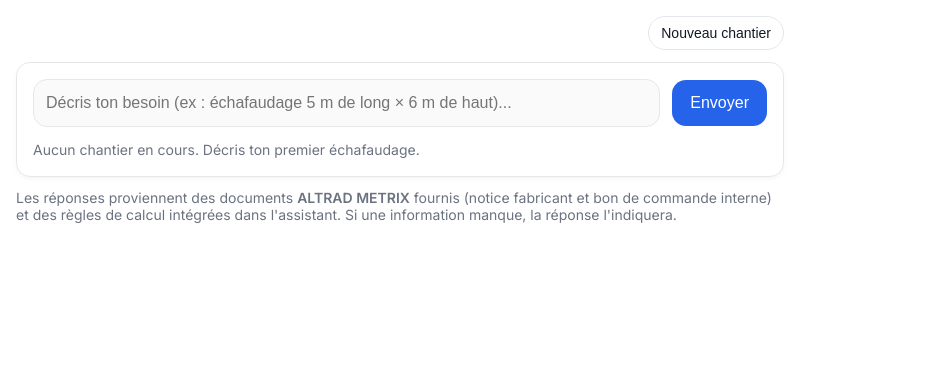
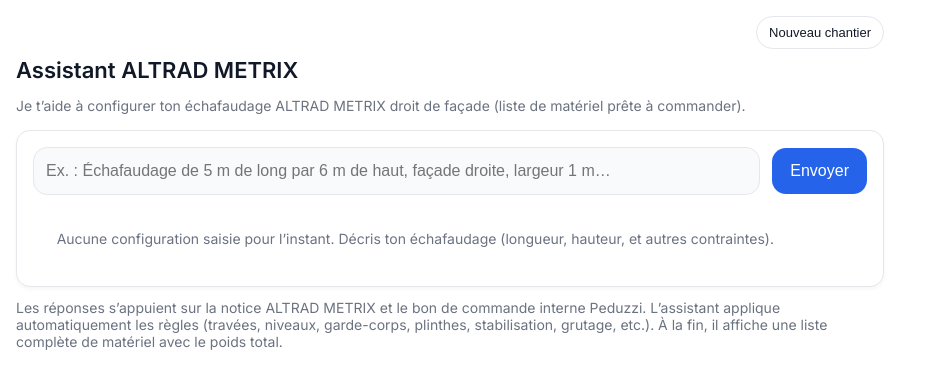
Before and after one commit to pierrehouillon/Assistant-IA-QHSSE-TOTAL, a website: page index.html in a window 1280 px wide. Shown: the whole page, without its empty margins (0-931 px from the left). Drawn offline with Linux system fonts and the light colour scheme.

Commit message:
Update index.html

```diff
--- a/index.html
+++ b/index.html
@@ -3,33 +3,37 @@
 <head>
   <meta charset="utf-8" />
   <meta name="viewport" content="width=device-width,initial-scale=1,maximum-scale=1,viewport-fit=cover" />
-  <title>Assistant Échafaudage ALTRAD METRIX</title>
+  <title>Assistant ALTRAD METRIX – Liste de matériel</title>
 
   <link href="https://fonts.googleapis.com/css2?family=Inter:wght@400;500;600&display=swap" rel="stylesheet">
 
   <style>
     :root{
       --gap:12px; --radius:14px; --border:#e5e7eb; --muted:#6b7280; --primary:#2563eb;
-      --bg-soft:#fafafa;
+      --bg-soft:#f9fafb;
     }
     *{box-sizing:border-box}
     body{
-      margin:0; padding:16px; max-width:800px;
+      margin:0; padding:16px; max-width:900px;
       font-family:'Inter',system-ui,-apple-system,Segoe UI,Roboto,Arial,sans-serif;
-      color:#111827; background:#fff; -webkit-font-smoothing:antialiased;
+      color:#111827; background:#ffffff; -webkit-font-smoothing:antialiased;
     }
+
+    h1{font-size:22px;margin:0 0 4px;font-weight:600}
+    .subtitle{color:var(--muted);font-size:14px;margin-bottom:16px}
+
     .topbar{display:flex;justify-content:flex-end;align-items:center;gap:8px;margin-bottom:8px}
     .ghost-btn{
       appearance:none;border:1px solid var(--border);background:#fff;color:#111827;
-      padding:8px 12px;border-radius:999px;font-size:14px;cursor:pointer;
+      padding:8px 12px;border-radius:999px;font-size:13px;cursor:pointer;
     }
-    .ghost-btn:hover{background:#f8f8f8}
+    .ghost-btn:hover{background:#f3f4f6}
 
     .flash{
       display:none; align-items:center; gap:8px;
       border:1px solid #d1fae5; background:#ecfdf5; color:#065f46;
-      padding:8px 12px; border-radius:999px; font-size:13px;
-      animation:fade 0.25s ease;
+      padding:6px 10px; border-radius:999px; font-size:12px;
+      animation:fade .25s ease;
     }
     .flash.show{display:inline-flex}
     @keyframes fade{from{opacity:.2;transform:translateY(-2px)}to{opacity:1;transform:none}}
@@ -37,6 +41,7 @@
     .card{
       border:1px solid var(--border); border-radius:var(--radius);
       padding:16px; margin:12px 0; box-shadow:0 2px 4px rgba(0,0,0,.04);
+      background:#fff;
     }
     .row{display:flex;gap:var(--gap); align-items:center}
 
@@ -54,34 +59,43 @@
     }
     button.primary:hover{background:#1d4ed8}
 
-    .answer{white-space:pre-wrap; line-height:1.5; margin-top:12px}
+    .answer{white-space:pre-wrap; line-height:1.5; margin-top:12px;font-size:14px}
     .muted{color:var(--muted); font-size:14px; margin-top:10px}
     .loading{opacity:.7}
 
     @media (max-width:600px){
       input,button.primary{font-size:15px}
       .topbar{justify-content:space-between}
+      h1{font-size:19px}
     }
   </style>
 </head>
 <body>
 
   <div class="topbar">
-    <span id="flash" class="flash">🆕 Nouveau chantier</span>
+    <span id="flash" class="flash">🆕 Nouveau chantier démarré</span>
     <button id="newTopic" class="ghost-btn" aria-label="Nouveau chantier">Nouveau chantier</button>
   </div>
 
+  <h1>Assistant ALTRAD METRIX</h1>
+  <p class="subtitle">
+    Je t’aide à configurer ton échafaudage ALTRAD METRIX droit de façade (liste de matériel prête à commander).
+  </p>
+
   <div class="card">
     <div class="row" style="margin-bottom:12px;">
-      <input id="q" placeholder="Décris ton besoin (ex : échafaudage 5 m de long × 6 m de haut)..." />
+      <input id="q" placeholder="Ex. : Échafaudage de 5 m de long par 6 m de haut, façade droite, largeur 1 m…" />
       <button id="go" class="primary">Envoyer</button>
     </div>
-    <div id="out" class="answer muted">Aucun chantier en cours. Décris ton premier échafaudage.</div>
+    <div id="out" class="answer muted">
+      Aucune configuration saisie pour l’instant. Décris ton échafaudage (longueur, hauteur, et autres contraintes).
+    </div>
   </div>
 
   <p class="muted">
-    Les réponses proviennent des documents <strong>ALTRAD METRIX</strong> fournis (notice fabricant et bon de commande interne)
-    et des règles de calcul intégrées dans l'assistant. Si une information manque, la réponse l'indiquera.
+    Les réponses s’appuient sur la notice ALTRAD METRIX et le bon de commande interne Peduzzi.
+    L’assistant applique automatiquement les règles (travées, niveaux, garde-corps, plinthes, stabilisation, grutage, etc.).
+    À la fin, il affiche une liste complète de matériel avec le poids total.
   </p>
 
   <script>
@@ -93,7 +107,7 @@
     const newBtn = document.getElementById("newTopic");
     const flash = document.getElementById("flash");
 
-    // Thread pour ce chantier (comme QHSSE, mais clé différente)
+    // Thread courant mémorisé comme pour le QHSSE
     let threadId = localStorage.getItem("metrix_thread") || null;
 
     function showFlash() {
@@ -107,7 +121,7 @@
       qEl.value = "";
       qEl.focus();
       outEl.classList.add("muted");
-      outEl.textContent = "Nouveau chantier démarré. Donne-moi la longueur et la hauteur de ta façade.";
+      outEl.textContent = "Nouveau chantier démarré. Décris ton échafaudage (ex. : 5 m de long × 6 m de haut).";
       showFlash();
     }
 
@@ -115,7 +129,7 @@
       const question = qEl.value.trim();
       if (!question) return;
 
-      outEl.textContent = "⏳ Calcul de l'échafaudage en cours…";
+      outEl.textContent = "⏳ Calcul de l’échafaudage et de la liste de matériel…";
       outEl.classList.add("loading");
 
       try {
@@ -147,7 +161,7 @@
     goEl.addEventListener("click", ask);
     qEl.addEventListener("keydown", (e)=>{ if(e.key==="Enter") ask(); });
 
-    // Support test ?q=... pour démo rapide
+    // Support test ?q=
     const u = new URL(window.location.href);
     const initial = u.searchParams.get("q");
     if (initial) { startNewTopic(); qEl.value = initial; ask(); }
```
